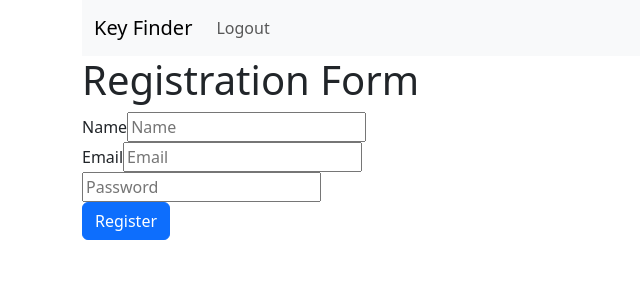
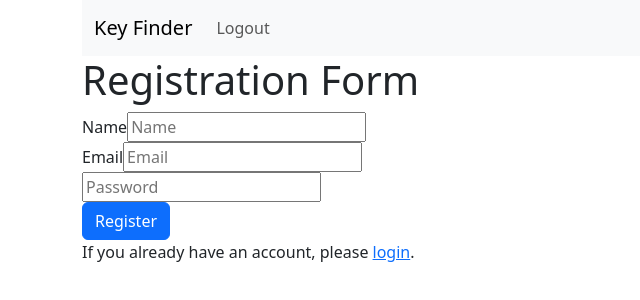
Before and after one commit to bakee/key_finder, a React (Create React App) app in the folder key_finder_client/: page /register in a window 1280 px wide. Shown: the top 300 px of the page, without its empty margins (0-640 px from the left). Built offline with nearby package versions, Linux system fonts and the light colour scheme; no server answers.

Commit message:
Issue #21: Add login link from the register page

```diff
--- a/key_finder_client/src/components/Registration/Registration.tsx
+++ b/key_finder_client/src/components/Registration/Registration.tsx
@@ -1,6 +1,6 @@
 import React, { FC, useState } from "react";
 import { register } from "../../api/user";
-import { useNavigate } from "react-router-dom";
+import { Link, useNavigate } from "react-router-dom";
 
 interface RegistrationProps {}
 
@@ -47,6 +47,10 @@
       <button className="btn btn-primary" onClick={handleRegistration}>
         Register
       </button>
+      <br />
+      <p>
+        If you already have an account, please <Link to="/login">login</Link>.
+      </p>
     </>
   );
 };
```
